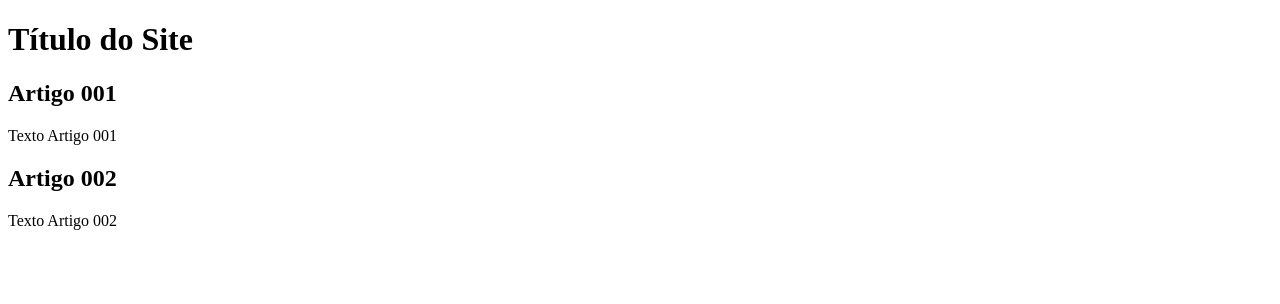
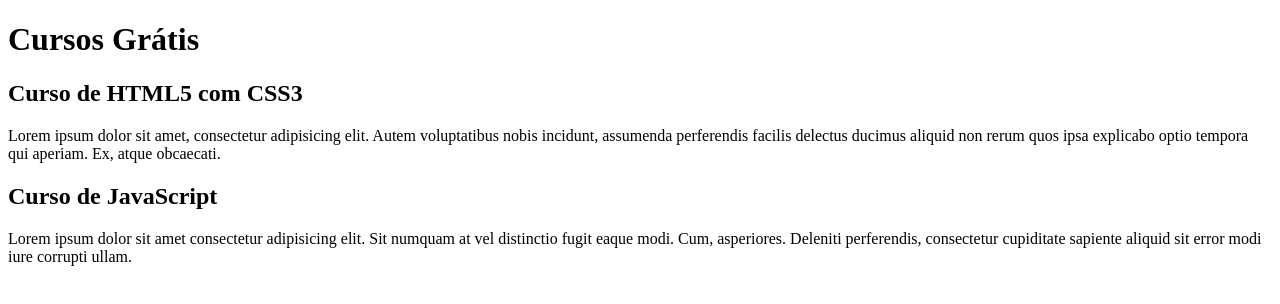
Before and after one commit to matheusflsilva/projeto-site, a plain HTML site: page index.html in a window 1280 px wide. Drawn offline with Linux system fonts and the light colour scheme.

Commit message:
comecei a escrever o conteudo

```diff
--- a/index.html
+++ b/index.html
@@ -9,15 +9,15 @@
 <body>
     <main>
         <header>
-            <h1>Título do Site</h1>
+            <h1>Cursos Grátis</h1>
         </header>
         <article>
-            <h2>Artigo 001</h2>
-            <p>Texto Artigo 001</p>
+            <h2>Curso de HTML5 com CSS3</h2>
+            <p>Lorem ipsum dolor sit amet, consectetur adipisicing elit. Autem voluptatibus nobis incidunt, assumenda perferendis facilis delectus ducimus aliquid non rerum quos ipsa explicabo optio tempora qui aperiam. Ex, atque obcaecati.</p>
         </article>
         <article>
-            <h2>Artigo 002</h2>
-            <p>Texto Artigo 002</p>
+            <h2>Curso de JavaScript</h2>
+            <p>Lorem ipsum dolor sit amet consectetur adipisicing elit. Sit numquam at vel distinctio fugit eaque modi. Cum, asperiores. Deleniti perferendis, consectetur cupiditate sapiente aliquid sit error modi iure corrupti ullam.</p>
         </article>
     </main>
 </body>
```
